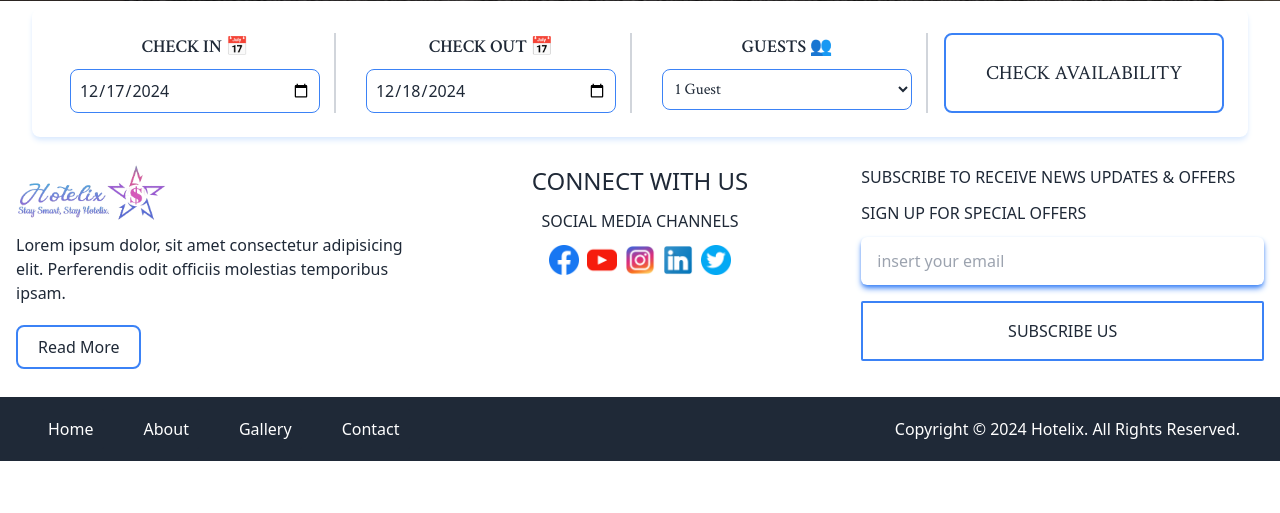
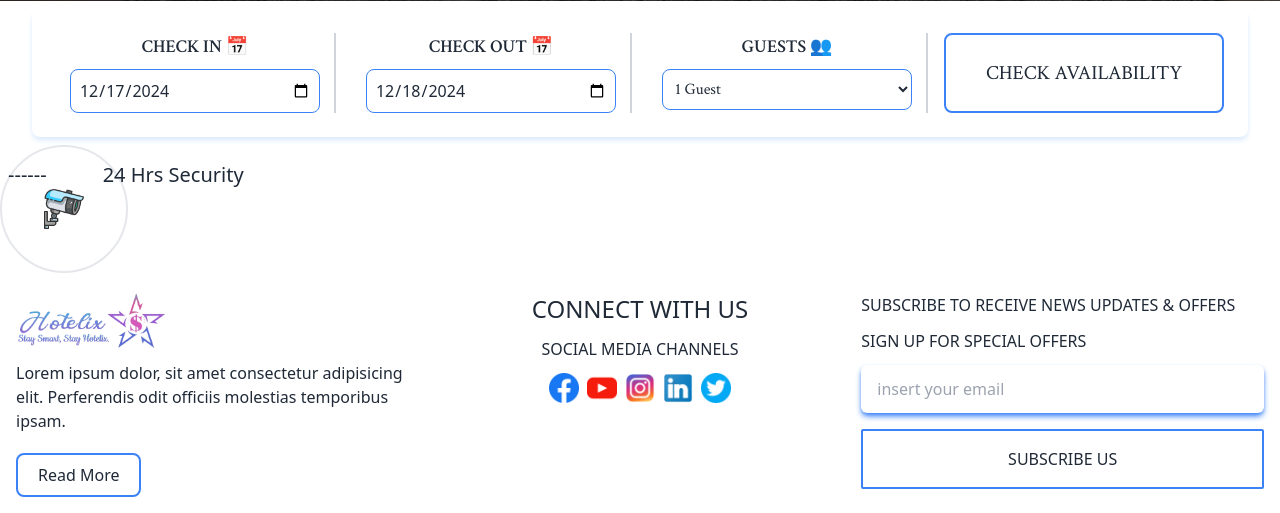
Before and after one commit to mdmrmmunna3/hotelix_hotel_management, a PHP site: page / in a window 1280 px wide. Shown: the part 657-1170 px from the top of the page. Before the commit the page ends 1118 px from the top, so only its background shows below. Run offline with PHP 8.4, Linux system fonts and the light colour scheme; some libraries are stand-ins or nearby versions; some web fonts are replaced.

Commit message:
create service

```diff
--- a/hotelix/pages/home/home.php
+++ b/hotelix/pages/home/home.php
@@ -1,4 +1,5 @@
 <?php
 require_once('hotelix/pages/home/banner.php');
+require_once('hotelix/pages/home/services.php');
 
 ?>
--- /dev/null
+++ b/hotelix/pages/home/services.php
@@ -0,0 +1,25 @@
+<!DOCTYPE html>
+<html lang="en">
+
+<head>
+    <meta charset="UTF-8">
+    <meta name="viewport" content="width=device-width, initial-scale=1.0">
+    <title>Hotelix || Services</title>
+</head>
+
+<body>
+    <section class="gird grid-cols-3">
+        <div class="relative ">
+            <div class="w-32 h-32 rounded-full border-2 flex justify-center items-center">
+                <img src="<?php echo './hotelix/pages/home/cctv-camera.png' ?>" alt="" class="w-10">
+                <p class="absolute top-4 left-2 text-xl flex justify-between gap-10"><span class="mr-4">------ </span>
+                    <span>24
+                        Hrs
+                        Security</span>
+                </p>
+            </div>
+        </div>
+    </section>
+</body>
+
+</html>
```
Also changed, not shown: hotelix/assets/services/cloudy-night.png (added), hotelix/assets/services/free-wifi.png (added), hotelix/assets/services/laundry (1).png (added), hotelix/assets/services/laundry-service.png (added), hotelix/assets/services/laundry.png (added), hotelix/assets/services/room-service.png (added), hotelix/assets/services/satisfaction.png (added), hotelix/pages/home/cctv-camera.png (added).
